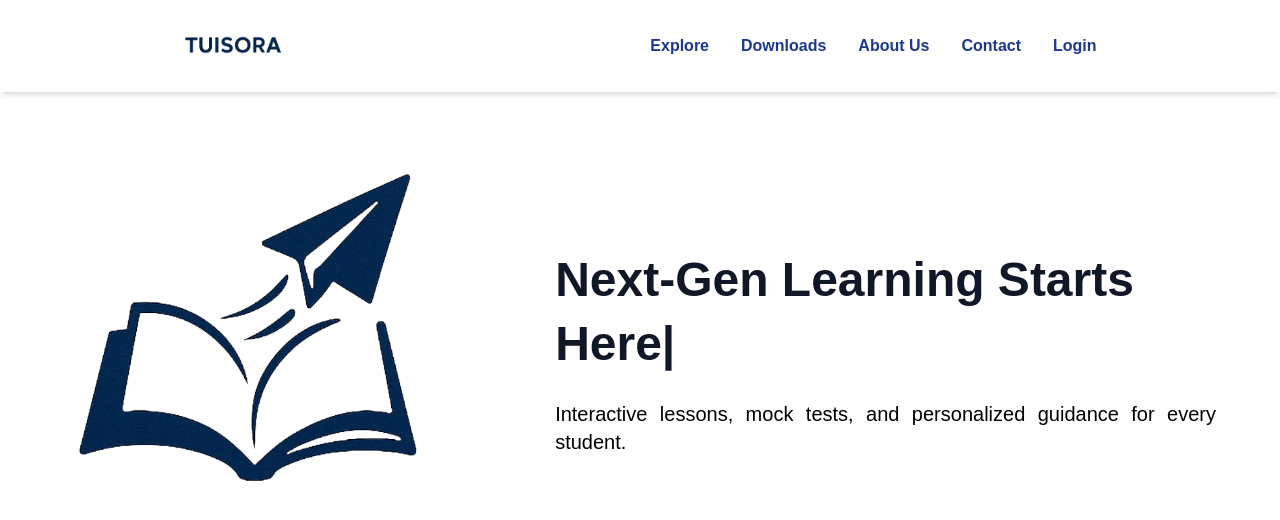
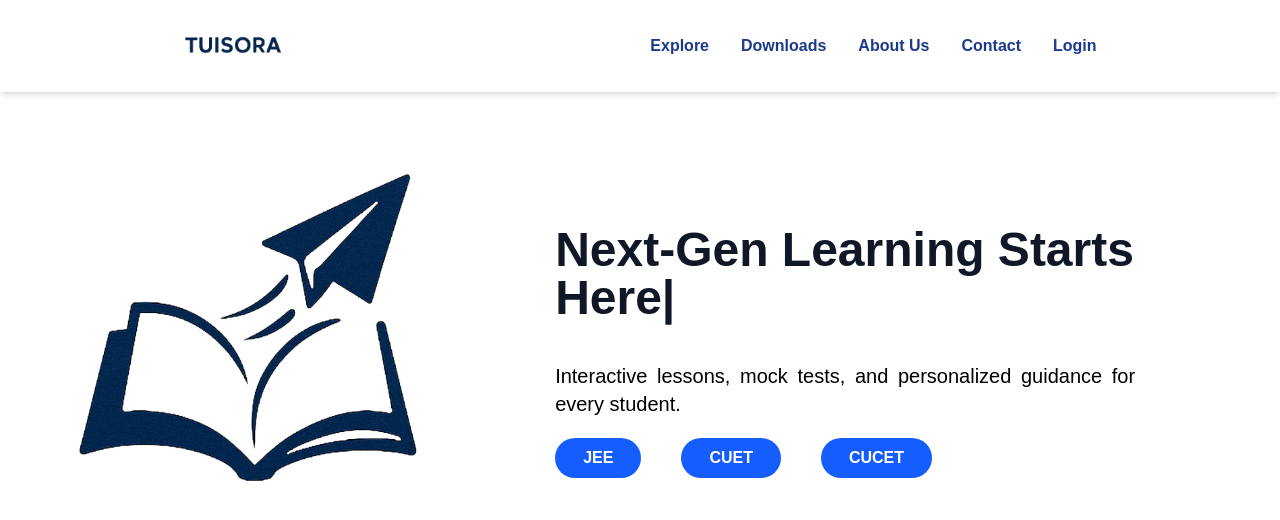
Before and after one commit to eklavyapopli-ship-it/TuisoraEducation, a Next.js app: page / in a window 1280 px wide. Shown: the top 520 px of the page. Built offline with nearby package versions, Linux system fonts and the light colour scheme.

Commit message:
ui changed

```diff
--- a/app/(home)/hero.tsx
+++ b/app/(home)/hero.tsx
@@ -1,6 +1,9 @@
 "use client"
 import { motion } from 'framer-motion'
 import { TypeAnimation } from "react-type-animation";
+import { HeroLinks } from '@/components/lib/navlinks';
+import { div } from 'framer-motion/client';
+import Link from 'next/link';
 const Hero = () => {
   return (
     <section className='w-full flex justify-center'>
@@ -17,17 +20,20 @@ const Hero = () => {
         style={{overflow:"hidden"}}
         initial={{x:180,opacity:0}}
         animate={{x:0,opacity:1}}
-        transition={{duration:0.5,ease:"easeIn"}}>
-        <div className='text-xl md:text-2xl font-bold text-gray-900 mb-6'>
+        transition={{duration:0.5,ease:"easeIn"}} className='flex justify-center flex-col lg:place-items-start place-items-center'>
+        <div className='text-2xl md:text-5xl  font-bold text-gray-900 md:w-auto text-center md:text-left'>
        <TypeAnimation
       sequence={["Next-Gen Learning Starts Here",1000]}
       wrapper="span"
       speed={50}
-      style={{ fontSize: '2em', display: 'inline-block' }}
+      style={{  display: 'inline-block' }}
       repeat={Infinity}
     /></div>
-        <motion.div
-        className='text-black text-sm md:text-xl md:text-justify text-center '>Interactive lessons, mock tests, and personalized guidance for every student.</motion.div>
+        <p className='text-black text-sm md:text-xl mt-10 lg:text-justify text-center w-80 sm:w-145'>Interactive lessons, mock tests, and personalized guidance for every student.</p>
+        <div className='flex space-x-10 mt-5 justify-center'>
+        {HeroLinks.map((item)=>(
+          <Link key={item.id} href={item.link} ><div className='bg-blue-600 text-white text-center text-md md:px-7 md:py-2 py-1 px-5 font-bold rounded-full hover:bg-blue-700'>{item.name}</div></Link>
+        ))}</div>
         </motion.div>
     </div>
     </section>
--- a/components/Navbar.tsx
+++ b/components/Navbar.tsx
@@ -18,10 +18,10 @@ const navVariant = {
 };
 
   return (
-    <motion.div animate="visible" variants={navVariant} initial="hidden" className='flex bg-white justify-around h-23 place-items-center  shadow-md w-full top-0 sticky'>
+    <motion.div animate="visible" variants={navVariant} initial="hidden" className='flex bg-white justify-around h-23 place-items-center  shadow-md w-full  top-0 sticky'>
         <Image src="/logo.png" alt='' width={100} height={80}/>
     <div className='flex gap-8 ' >{links.map((item)=>(
-        <Link key={item.id} href={item.link}>
+        <Link key={item.id} href={item.link} target='__blank'>
         <div className='text-blue-900 relative font-bold hover:text-blue-600 group hidden md:flex'>{item.name}<div className='absolute scale-x-0 group-hover:scale-x-100 -bottom-2 left-0 right-0 h-1 origin-left rounded-full bg-blue-600 duration-300 ease-out'></div></div>
         </Link>
     ))}</div>
--- a/components/lib/navlinks.ts
+++ b/components/lib/navlinks.ts
@@ -3,12 +3,16 @@ interface NavLink {
     name: string;
     link: string;
 }
-
+interface HeroLinks {
+    id:number;
+    name:string;
+    link:string;
+}
 export const navlinks: NavLink[] = [
     {
         id: 1,
         name: "Explore",
-        link: ""
+        link: "https://www.google.com"
     },
     {
         id: 2,
@@ -31,3 +35,22 @@ export const navlinks: NavLink[] = [
         link: ""
     }
 ];
+
+
+export const HeroLinks = [
+    {
+        id:1,
+        name: "JEE",
+        link:""
+    },
+    {
+        id:2,
+        name: "CUET",
+        link:""
+    },
+    {
+        id:3,
+        name: "CUCET",
+        link:""
+    }
+]
```
